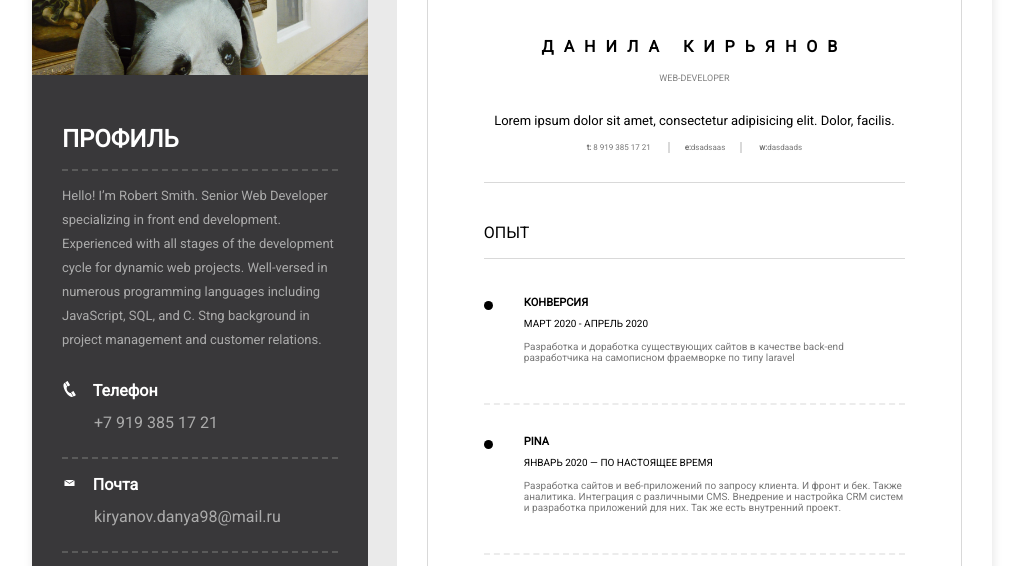
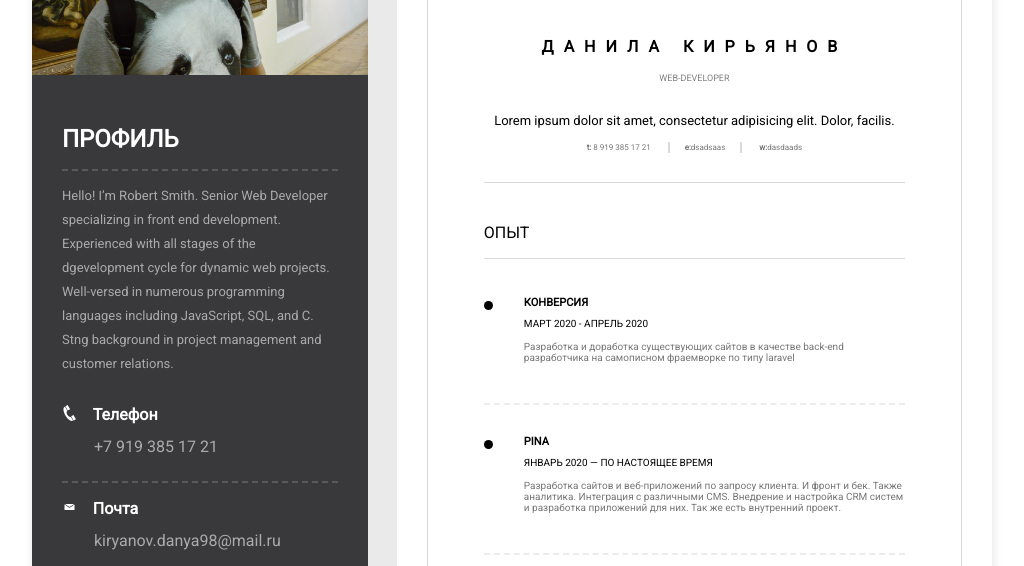
Before and after one commit to Danila98/danila-web.github.io, a plain HTML site: page index.html in a window 1280 px wide. Shown: the part 175-741 px from the top of the page, without its empty margins (128-1152 px from the left). Drawn offline with Linux system fonts and the light colour scheme.

Commit message:
loading test

```diff
--- a/index.html
+++ b/index.html
@@ -11,7 +11,7 @@
 			<div class="avatar"></div>
 			<div class="profile-info">
 				<h2 class="heading heading-light">Профиль</h2>
-				<p class="text">Hello! I’m Robert Smith. Senior Web Developer specializing in front end development. Experienced with all stages of the development cycle for dynamic web projects. Well-versed in numerous programming languages including JavaScript, SQL, and C. Stng background in project management and customer relations.</p>
+				<p class="text">Hello! I’m Robert Smith. Senior Web Developer specializing in front end development. Experienced with all stages of the dgevelopment cycle for dynamic web projects. Well-versed in numerous programming languages including JavaScript, SQL, and C. Stng background in project management and customer relations.</p>
 				<div class="contacts">
 					<div class="contacts-item">
 						<div class="contacts-head">
```
